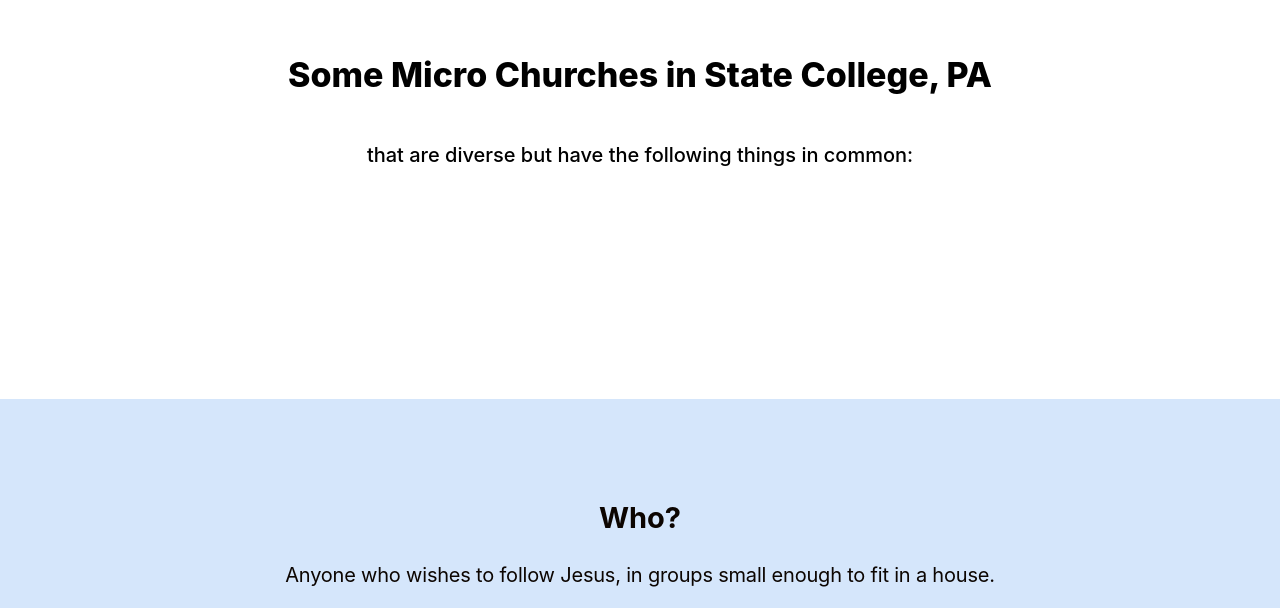
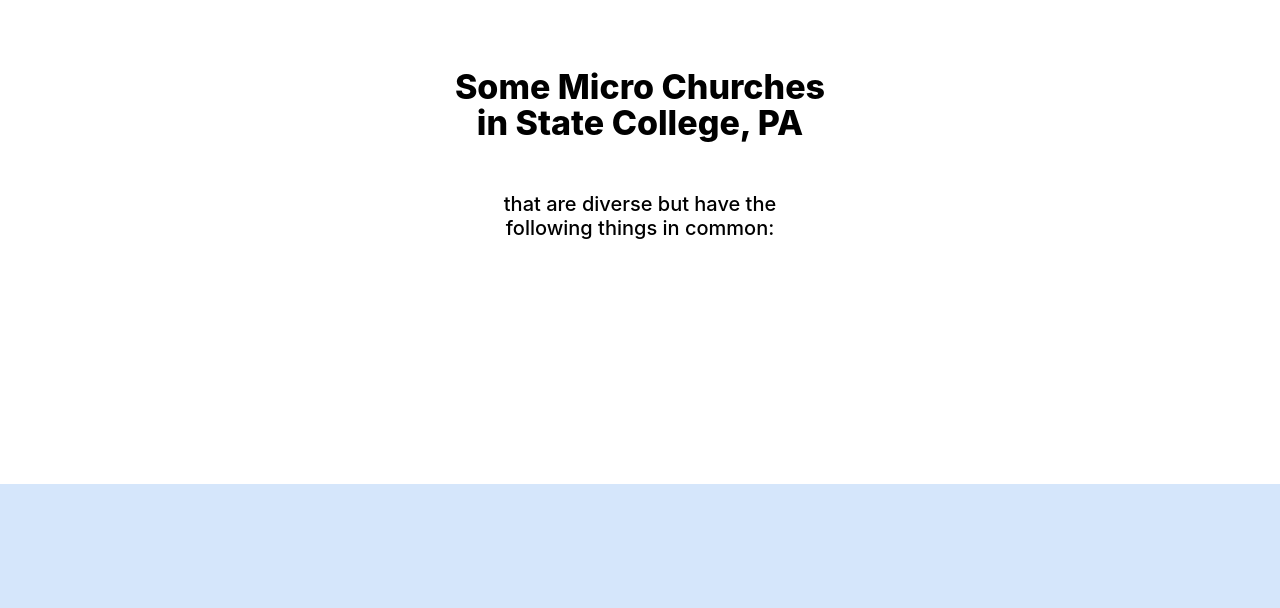
Before and after one commit to scottstilson/scottstilson.github.io, a plain HTML site: page index.html in a window 1280 px wide. Shown: the part 175-783 px from the top of the page. Drawn offline with Linux system fonts and the light colour scheme.

Commit message:
Style up to 640 px wide

```diff
--- a/index.html
+++ b/index.html
@@ -24,6 +24,11 @@
         }
         section {
             padding: 6vw 6vw 9.75vw;
+        }
+        header > *, section > * {
+            margin-right: auto;
+            margin-left: auto;
+            max-width: 370px;
         }
         h1 > span {
             display: block
@@ -68,13 +73,28 @@
             background: #e0f5e7;
             color: #0d040a;
         }
+        @media only screen and (min-width: 500px) {
+            header {
+                padding: 7vw;
+            }
+            section {
+               padding: 8vw 6vw 11.75vw;
+            }
+            header > *, section > * {
+                max-width: 400px;
+            }
+            .the-heading {
+                white-space: pre-line;
+            }
+        }
     </style>
 </head>
 <body>
 	<header>
         <h1>
-            <span class="the-heading">Some Micro Churches in State College, PA</span>
-            <span class="post-heading">that are diverse but have the following things <span class="nobr">in common:</span></span>
+            <span class="the-heading">Some Micro Churches
+            in State College, PA</span>
+            <span class="post-heading">that are diverse but have the <span class="nobr">following things in common:</span></span>
         </h1>
     </header>
     <section class="bg-blue">
```
